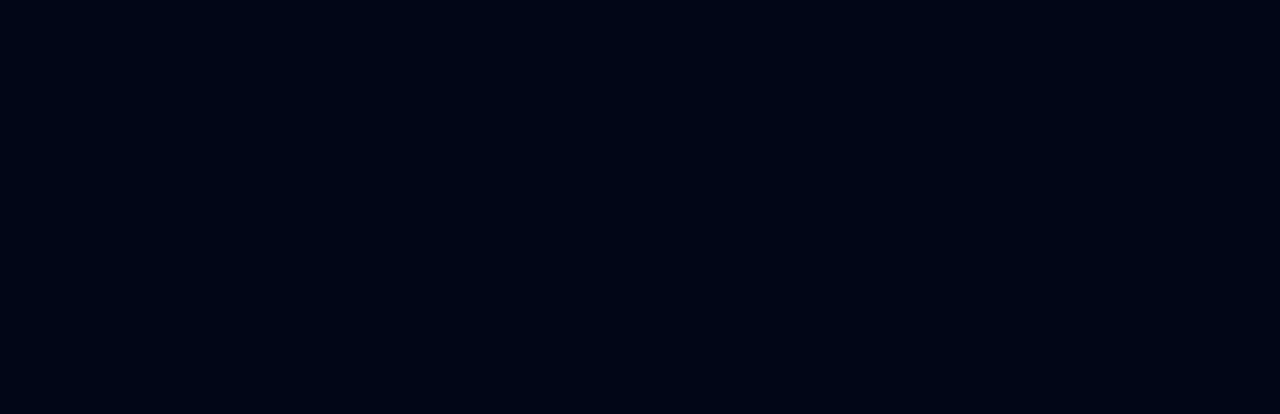
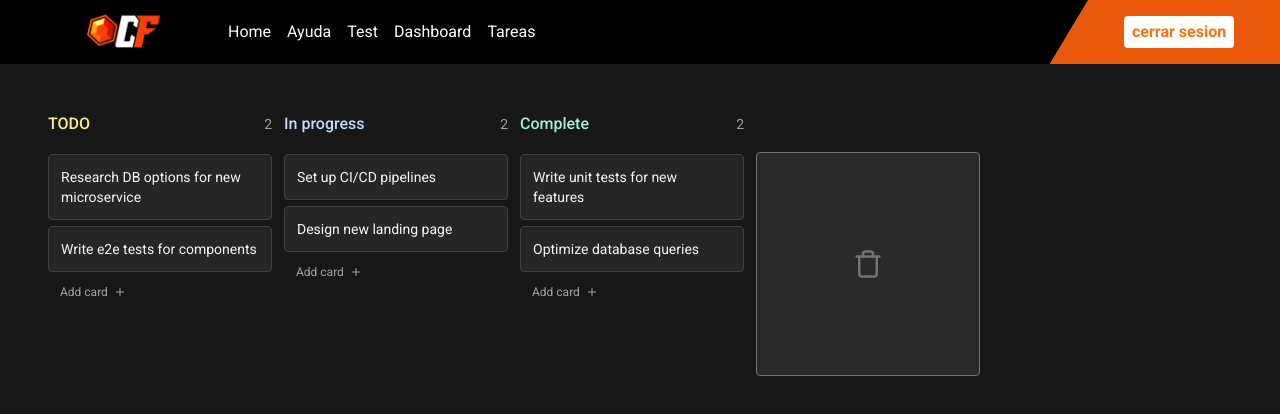
Before and after one commit to avilafelix998/Proyecto-CheckFor, a React (Vite) app in the folder client/: page /kanban in a window 1280 px wide. Before the commit this address had no page. Shown: the top 414 px of the page. Built offline with nearby package versions, Linux system fonts and the light colour scheme; a web font is replaced by a local one.

Commit message:
se agregó como prueba el kanban

```diff
--- a/client/src/App.jsx
+++ b/client/src/App.jsx
@@ -6,6 +6,7 @@
 import { Help } from "./pages/Help.jsx";
 import { Categories } from "./pages/Categories.jsx";
 import { TestPage } from "./pages/Test.jsx";
+import { Kanban } from "./pages/Kanban.jsx";
 const App = () => (
   <Router>
     <div
@@ -26,6 +27,7 @@
         <Route path="/help" element={<Help />} />
         <Route path="/categories" element={<Categories />} />
         <Route path="/test" element={<TestPage />} />
+        <Route path="/kanban" element={<Kanban />} />
       </Routes>
     </div>
   </Router>
--- a/client/src/components/Navbar.jsx
+++ b/client/src/components/Navbar.jsx
@@ -42,6 +42,10 @@
             </li>
             <li className="relative text-white cursor-pointer group">
               Dashboard
+              <span className="absolute left-0 bottom-0 w-full h-0.5 bg-white transform scale-x-0 group-hover:scale-x-100 transition-transform origin-left duration-300 mt-1"></span>
+            </li>
+            <li className="relative text-white cursor-pointer group">
+              <Link to="/kanban">Tareas</Link>
               <span className="absolute left-0 bottom-0 w-full h-0.5 bg-white transform scale-x-0 group-hover:scale-x-100 transition-transform origin-left duration-300 mt-1"></span>
             </li>
           </ul>
--- /dev/null
+++ b/client/src/pages/Kanban.jsx
@@ -0,0 +1,324 @@
+import React, { useState } from "react";
+import { FiPlus, FiTrash } from "react-icons/fi";
+import { motion } from "framer-motion";
+import { FaFire } from "react-icons/fa";
+import { Navbar } from '../components/Navbar';
+
+export const Kanban = () => {
+  return (
+    <div className="w-full min-h-screen bg-neutral-900 text-neutral-50">
+      <Navbar />
+      <Board />
+    </div>
+  );
+};
+
+const Board = () => {
+  const [cards, setCards] = useState(DEFAULT_CARDS);
+
+  return (
+    <div className="flex flex-col w-full h-full gap-3 p-4 md:flex-row md:p-12">
+      <Column
+        title="TODO"
+        column="todo"
+        headingColor="text-yellow-200"
+        cards={cards}
+        setCards={setCards}
+      />
+      <Column
+        title="In progress"
+        column="doing"
+        headingColor="text-blue-200"
+        cards={cards}
+        setCards={setCards}
+      />
+      <Column
+        title="Complete"
+        column="done"
+        headingColor="text-emerald-200"
+        cards={cards}
+        setCards={setCards}
+      />
+      <BurnBarrel setCards={setCards} />
+    </div>
+  );
+};
+
+const Column = ({ title, headingColor, cards, column, setCards }) => {
+  const [active, setActive] = useState(false);
+
+  const handleDragStart = (e, card) => {
+    e.dataTransfer.setData("cardId", card.id);
+  };
+
+  const handleDragEnd = (e) => {
+    const cardId = e.dataTransfer.getData("cardId");
+
+    setActive(false);
+    clearHighlights();
+
+    const indicators = getIndicators();
+    const { element } = getNearestIndicator(e, indicators);
+
+    const before = element.dataset.before || "-1";
+
+    if (before !== cardId) {
+      let copy = [...cards];
+
+      let cardToTransfer = copy.find((c) => c.id === cardId);
+      if (!cardToTransfer) return;
+      cardToTransfer = { ...cardToTransfer, column };
+
+      copy = copy.filter((c) => c.id !== cardId);
+
+      const moveToBack = before === "-1";
+
+      if (moveToBack) {
+        copy.push(cardToTransfer);
+      } else {
+        const insertAtIndex = copy.findIndex((el) => el.id === before);
+        if (insertAtIndex === undefined) return;
+
+        copy.splice(insertAtIndex, 0, cardToTransfer);
+      }
+
+      setCards(copy);
+    }
+  };
+
+  const handleDragOver = (e) => {
+    e.preventDefault();
+    highlightIndicator(e);
+    setActive(true);
+  };
+
+  const clearHighlights = (els) => {
+    const indicators = els || getIndicators();
+
+    indicators.forEach((i) => {
+      i.style.opacity = "0";
+    });
+  };
+
+  const highlightIndicator = (e) => {
+    const indicators = getIndicators();
+
+    clearHighlights(indicators);
+
+    const el = getNearestIndicator(e, indicators);
+    el.element.style.opacity = "1";
+  };
+
+  const getNearestIndicator = (e, indicators) => {
+    const DISTANCE_OFFSET = 50;
+
+    const el = indicators.reduce(
+      (closest, child) => {
+        const box = child.getBoundingClientRect();
+        const offset = e.clientY - (box.top + DISTANCE_OFFSET);
+
+        if (offset < 0 && offset > closest.offset) {
+          return { offset: offset, element: child };
+        } else {
+          return closest;
+        }
+      },
+      {
+        offset: Number.NEGATIVE_INFINITY,
+        element: indicators[indicators.length - 1],
+      }
+    );
+
+    return el;
+  };
+
+  const getIndicators = () => {
+    return Array.from(document.querySelectorAll(`[data-column="${column}"]`));
+  };
+
+  const handleDragLeave = () => {
+    clearHighlights();
+    setActive(false);
+  };
+
+  const filteredCards = cards.filter((c) => c.column === column);
+
+  return (
+    <div className="flex flex-col w-full md:w-56 shrink-0">
+      <div className="flex items-center justify-between mb-3">
+        <h3 className={`font-medium ${headingColor}`}>{title}</h3>
+        <span className="text-sm rounded text-neutral-400">
+          {filteredCards.length}
+        </span>
+      </div>
+      <div
+        onDrop={handleDragEnd}
+        onDragOver={handleDragOver}
+        onDragLeave={handleDragLeave}
+        className={`flex flex-col h-full w-full transition-colors ${
+          active ? "bg-neutral-800/50" : "bg-neutral-800/0"
+        }`}
+      >
+        {filteredCards.map((c) => {
+          return <Card key={c.id} {...c} handleDragStart={handleDragStart} />;
+        })}
+        <DropIndicator beforeId={null} column={column} />
+        <AddCard column={column} setCards={setCards} />
+      </div>
+    </div>
+  );
+};
+
+const Card = ({ title, id, column, handleDragStart }) => {
+  return (
+    <>
+      <DropIndicator beforeId={id} column={column} />
+      <motion.div
+        layout
+        layoutId={id}
+        draggable="true"
+        onDragStart={(e) => handleDragStart(e, { title, id, column })}
+        className="p-3 border rounded cursor-grab border-neutral-700 bg-neutral-800 active:cursor-grabbing"
+      >
+        <p className="text-sm text-neutral-100">{title}</p>
+      </motion.div>
+    </>
+  );
+};
+
+const DropIndicator = ({ beforeId, column }) => {
+  return (
+    <div
+      data-before={beforeId || "-1"}
+      data-column={column}
+      className="my-0.5 h-0.5 w-full bg-violet-400 opacity-0"
+    />
+  );
+};
+
+const BurnBarrel = ({ setCards }) => {
+  const [active, setActive] = useState(false);
+
+  const handleDragOver = (e) => {
+    e.preventDefault();
+    setActive(true);
+  };
+
+  const handleDragLeave = () => {
+    setActive(false);
+  };
+
+  const handleDragEnd = (e) => {
+    const cardId = e.dataTransfer.getData("cardId");
+    setCards((pv) => pv.filter((c) => c.id !== cardId));
+    setActive(false);
+  };
+
+  return (
+    <div
+      onDrop={handleDragEnd}
+      onDragOver={handleDragOver}
+      onDragLeave={handleDragLeave}
+      className={`mt-10 grid h-56 w-56 shrink-0 place-content-center rounded border text-3xl ${
+        active
+          ? "border-red-800 bg-red-800/20 text-red-500"
+          : "border-neutral-500 bg-neutral-500/20 text-neutral-500"
+      }`}
+    >
+      {active ? <FaFire className="animate-bounce" /> : <FiTrash />}
+    </div>
+  );
+};
+
+const AddCard = ({ column, setCards }) => {
+  const [text, setText] = useState("");
+  const [adding, setAdding] = useState(false);
+
+  const handleSubmit = (e) => {
+    e.preventDefault();
+
+    if (!text.trim().length) return;
+
+    const newCard = {
+      column,
+      title: text.trim(),
+      id: Math.random().toString(),
+    };
+
+    setCards((pv) => [...pv, newCard]);
+    setAdding(false);
+  };
+
+  return (
+    <>
+      {adding ? (
+        <motion.form layout onSubmit={handleSubmit}>
+          <textarea
+            onChange={(e) => setText(e.target.value)}
+            autoFocus
+            placeholder="Add new task..."
+            className="w-full p-3 text-sm border rounded border-violet-400 bg-violet-400/20 text-neutral-50 placeholder-violet-300 focus:outline-0"
+          />
+          <div className="mt-1.5 flex items-center justify-end gap-1.5">
+            <button
+              onClick={() => setAdding(false)}
+              className="px-3 py-1.5 text-xs text-neutral-400 transition-colors hover:text-neutral-50"
+            >
+              Close
+            </button>
+            <button
+              type="submit"
+              className="flex items-center gap-1.5 rounded bg-neutral-50 px-3 py-1.5 text-xs text-neutral-950 transition-colors hover:bg-neutral-300"
+            >
+              <span>Add</span>
+              <FiPlus />
+            </button>
+          </div>
+        </motion.form>
+      ) : (
+        <motion.button
+          layout
+          onClick={() => setAdding(true)}
+          className="flex w-full items-center gap-1.5 px-3 py-1.5 text-xs text-neutral-400 transition-colors hover:text-neutral-50"
+        >
+          <span>Add card</span>
+          <FiPlus />
+        </motion.button>
+      )}
+    </>
+  );
+};
+
+const DEFAULT_CARDS = [
+  // TODO
+  {
+    title: "Research DB options for new microservice",
+    id: "5",
+    column: "todo",
+  },
+  {
+    title: "Write e2e tests for components",
+    id: "6",
+    column: "todo",
+  },
+  {
+    title: "Set up CI/CD pipelines",
+    id: "7",
+    column: "doing",
+  },
+  {
+    title: "Design new landing page",
+    id: "8",
+    column: "doing",
+  },
+  {
+    title: "Write unit tests for new features",
+    id: "9",
+    column: "done",
+  },
+  {
+    title: "Optimize database queries",
+    id: "10",
+    column: "done",
+  },
+];
```
